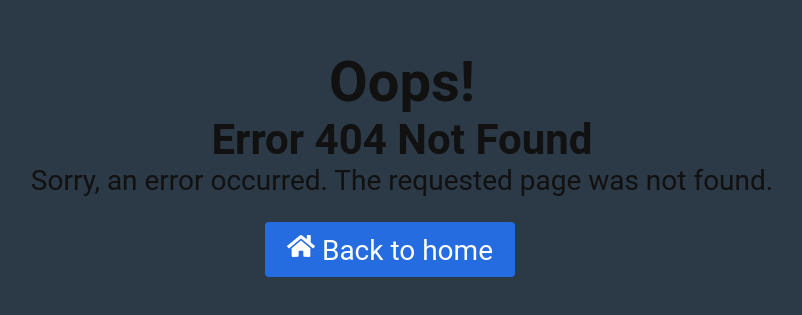
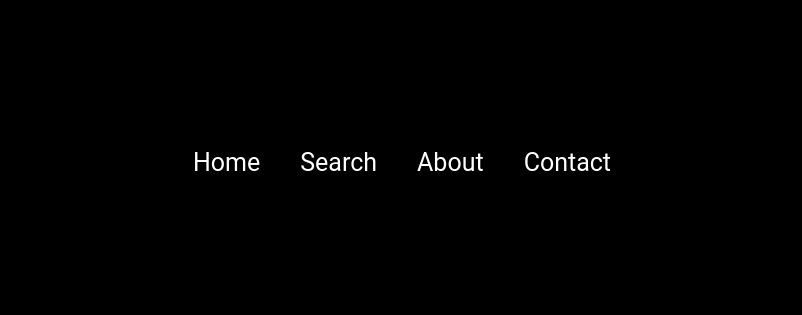
Before and after one commit to SousaVictorH/FrontendTricks, a React (Create React App) app in the folder frontend-tricks/: page /buttons/3 in a window 1280 px wide. Before the commit this address had no page. Shown: the part 237-552 px from the top of the page, without its empty margins (238-1040 px from the left). Built offline with nearby package versions, Linux system fonts and the light colour scheme.

Commit message:
corrigindo bugs e novo hover em buttons

```diff
--- a/frontend-tricks/src/Routes.js
+++ b/frontend-tricks/src/Routes.js
@@ -6,6 +6,7 @@ import NotFound from "./components/NotFound";
 
 import button1 from "./components/buttons/button1";
 import button2 from "./components/buttons/button2";
+import button3 from "./components/buttons/button3";
 
 import login1 from "./components/login/login1";
 
@@ -29,6 +30,7 @@ function Routes(){
 
                 <Route path="/buttons/1" component={button1}/>
                 <Route path="/buttons/2" component={button2}/>
+                <Route path="/buttons/3" component={button3}/>
 
                 <Route path="/login/1" component={login1}/>
 
--- a/frontend-tricks/src/components/Home.js
+++ b/frontend-tricks/src/components/Home.js
@@ -12,6 +12,9 @@ function Home(){
                 <sup>
                     Please selec a ID
                 </sup>
+                <p>
+                    ex.: http://localhost:3000/cards/1
+                </p>
             </div>
 
             <div className="container">
@@ -19,7 +22,7 @@ function Home(){
                     <h2>For buttons</h2>
                     <p>
                         <h3>buttons/id</h3>
-                        <span> 1 {menorIgual} id {menorIgual} 2</span>
+                        <span> 1 {menorIgual} id {menorIgual} 3</span>
                     </p>
                 </div>
 
@@ -65,8 +68,8 @@ export default Home;
 const HomeComponent = styled.div`
 width: 100%;
 height: 100%;
-background: #2c3a47;
-color: #111;
+background: #256ce1;
+color: #000;
 
 display: flex;
 align-items: center;
@@ -88,7 +91,11 @@ min-height: 1050px;
 
 .header sup{
     font-size: 42px;
-    margin-bottom: 65px;
+}
+
+.header p{
+    font-size: 25px;
+    margin: 50px 0;
 }
 
 .container{
@@ -100,6 +107,7 @@ min-height: 1050px;
 }
 
 .box{
+    background: #fff;
     margin: 15px 20px;
     width: 100%;
     height: 100%;
--- a/frontend-tricks/src/components/NotFound.js
+++ b/frontend-tricks/src/components/NotFound.js
@@ -40,15 +40,6 @@ export default NotFound;
 
 const ComponentNotFound = styled.div`
 
-    display: flex;
-    align-items: center;
-    justify-content: center;
-    background: #2c3a47;
-    color: #111;
-
-    height: 100vh;
-    width: 100vw;
-
     .error-template{
         font-size: 28px;
         padding: 50px 15px;
--- a/frontend-tricks/src/components/buttons/button1.js
+++ b/frontend-tricks/src/components/buttons/button1.js
@@ -81,12 +81,12 @@ const ComponentDiv = styled.div`
     }
 
     .mediaBtn:hover::before{
-        animation: aaa 0.7s 1;
+        animation: hoverAnimation 0.7s 1;
         top: -10%;
         left: -10%;
     }
 
-    @keyframes aaa{
+    @keyframes hoverAnimation{
         0%{
             left: -110%;
             top: 90%;
--- /dev/null
+++ b/frontend-tricks/src/components/buttons/button3.js
@@ -0,0 +1,67 @@
+import React from 'react';
+import styled from 'styled-components';
+import {Link} from "react-router-dom";
+
+function Component1(){
+    return(
+        <ComponentDiv>
+
+            <div className="container">
+                <ul>
+                    <li><Link className="link">Home</Link></li>
+                    <li><Link className="link">Search</Link></li>
+                    <li><Link className="link">About</Link></li>
+                    <li><Link className="link">Contact</Link></li>
+                </ul>
+            </div>
+
+        </ComponentDiv>
+    );
+}
+
+export default Component1;
+
+const ComponentDiv = styled.div`
+background: #000;
+height: 100%;
+min-height: 100vh;
+width: 100%;
+min-width: 100vw;
+
+.container{
+    position: absolute;
+    top: 50%;
+    left: 50%;
+    transform: translateX(-50%) translateY(-50%);
+}
+
+ul{
+    list-style: none;
+}
+
+li{
+    display: inline-block;
+    margin: 0 20px;
+}
+
+li .link{
+    text-decoration: none;
+    display: inline-block;
+    color: #fff;
+    font-size: 25px;
+}
+
+.link::after{
+    content: '';
+    display: block;
+    width: 0;
+    height: 2px;
+    background: #fff;
+    transition: .3s;
+}
+
+.link:hover::after{
+    width: 100%;
+    transition: .3s;
+}
+`;
```
